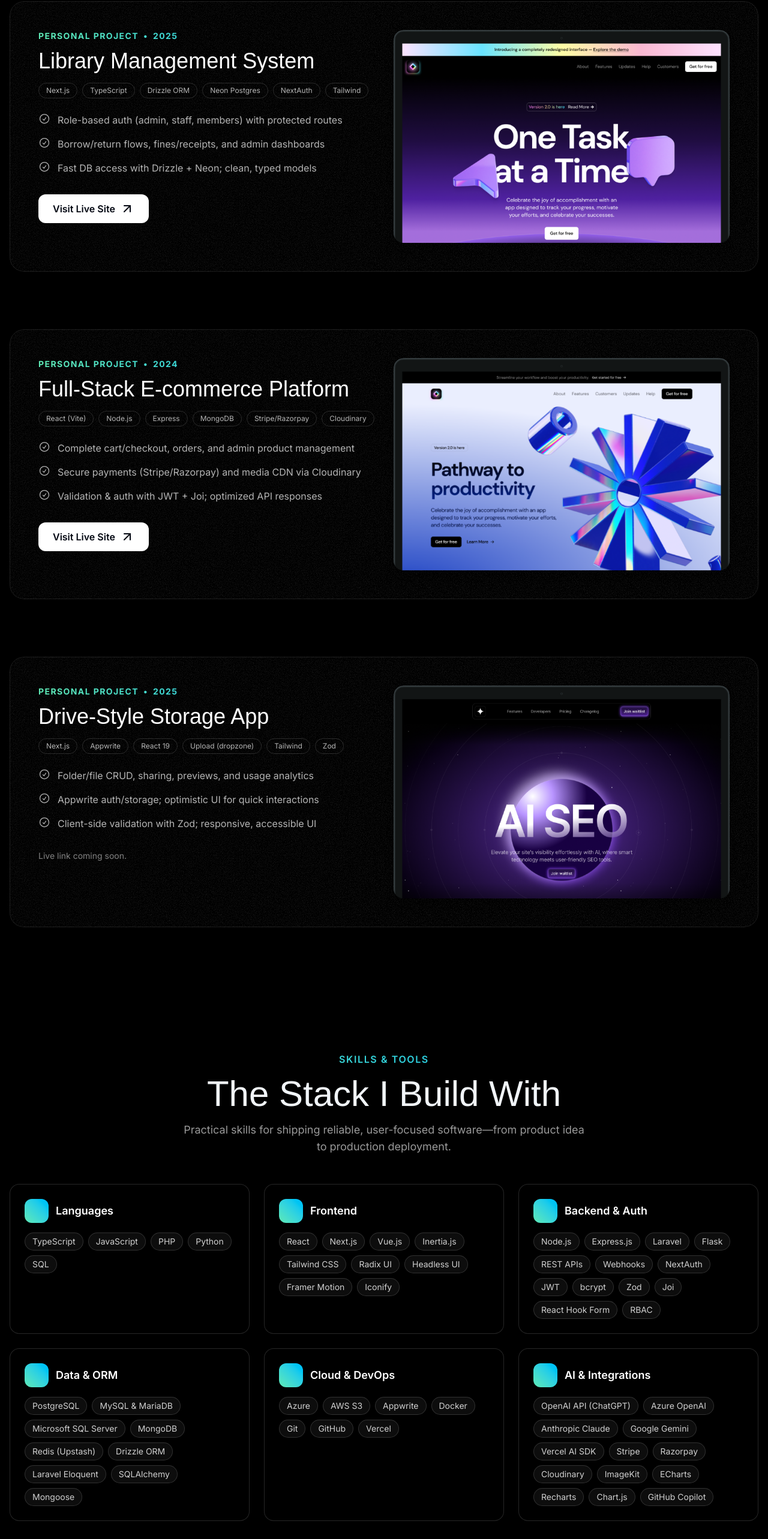
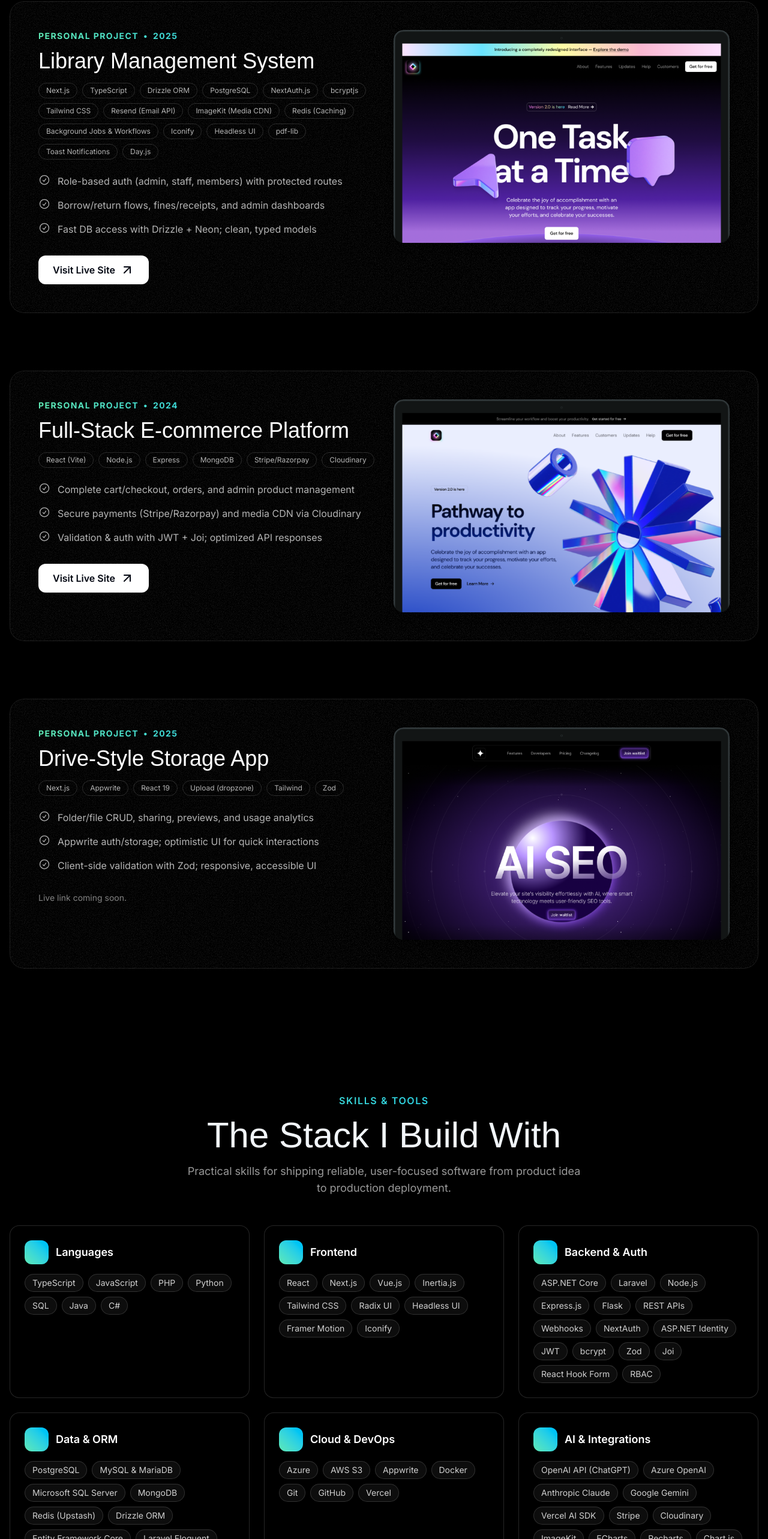
Before and after one commit to rahulrajput34/Portfolio-Website, a Next.js app: page / in a window 1280 px wide. Shown: the part 3656-6222 px from the top of the page at 60% size. Built offline with nearby package versions, Linux system fonts and the light colour scheme; some icons are missing; a web font is replaced by a local one.

Commit message:
fix: modify the project section to  make more clear

```diff
--- a/sections/Projects.tsx
+++ b/sections/Projects.tsx
@@ -15,9 +15,19 @@ const portfolioProjects = [
       "Next.js",
       "TypeScript",
       "Drizzle ORM",
-      "Neon Postgres",
-      "NextAuth",
-      "Tailwind",
+      "PostgreSQL",
+      "NextAuth.js",
+      "bcryptjs",
+      "Tailwind CSS",
+      "Resend (Email API)",
+      "ImageKit (Media CDN)",
+      "Redis (Caching)",
+      "Background Jobs & Workflows",
+      "Iconify",
+      "Headless UI",
+      "pdf-lib",
+      "Toast Notifications",
+      "Day.js",
     ],
     results: [
       {
--- a/sections/Skills.tsx
+++ b/sections/Skills.tsx
@@ -12,7 +12,7 @@ const skillCategories: SkillCategory[] = [
   {
     title: "Languages",
     icon: "mdi:code-tags",
-    items: ["TypeScript", "JavaScript", "PHP", "Python", "SQL"],
+    items: ["TypeScript", "JavaScript", "PHP", "Python", "SQL", "Java", "C#"],
   },
   {
     title: "Frontend",
@@ -33,13 +33,15 @@ const skillCategories: SkillCategory[] = [
     title: "Backend & Auth",
     icon: "mdi:server",
     items: [
+      "ASP.NET Core",
+      "Laravel",
       "Node.js",
       "Express.js",
-      "Laravel",
       "Flask",
       "REST APIs",
       "Webhooks",
       "NextAuth",
+      "ASP.NET Identity",
       "JWT",
       "bcrypt",
       "Zod",
@@ -58,6 +60,7 @@ const skillCategories: SkillCategory[] = [
       "MongoDB",
       "Redis (Upstash)",
       "Drizzle ORM",
+      "Entity Framework Core",
       "Laravel Eloquent",
       "SQLAlchemy",
       "Mongoose",
@@ -78,7 +81,6 @@ const skillCategories: SkillCategory[] = [
       "Google Gemini",
       "Vercel AI SDK",
       "Stripe",
-      "Razorpay",
       "Cloudinary",
       "ImageKit",
       "ECharts",
@@ -100,7 +102,7 @@ export const SkillsSection = () => {
           The Stack I Build With
         </h2>
         <p className="mx-auto mt-4 max-w-2xl text-center text-white/60 md:text-lg">
-          Practical skills for shipping reliable, user-focused software—from
+          Practical skills for shipping reliable, user-focused software from
           product idea to production deployment.
         </p>
 
```
